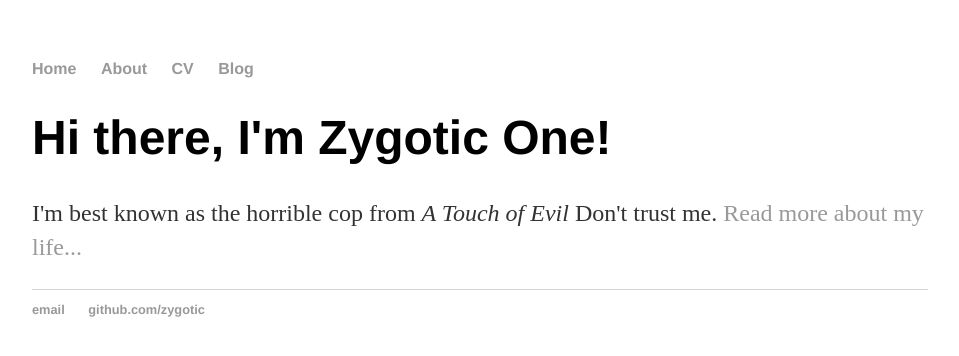
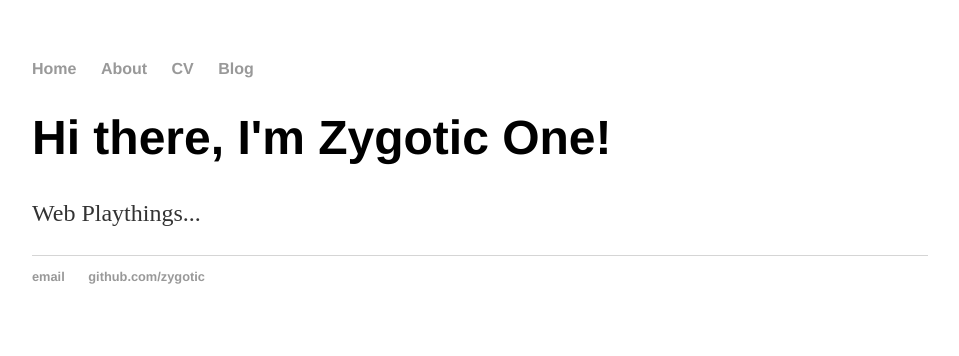
Before and after one commit to zygotic/zygotic.github.io, a plain HTML site: page index.html in a window 1280 px wide. Shown: the whole page, without its empty margins (160-1119 px from the left). Drawn offline with Linux system fonts and the light colour scheme.

Commit message:
Update index.html

```diff
--- a/index.html
+++ b/index.html
@@ -17,7 +17,7 @@
 		<div class="container">
     		<div class="blurb">
         		<h1>Hi there, I'm Zygotic One!</h1>
-				<p>I'm best known as the horrible cop from <em>A Touch of Evil</em> Don't trust me. <a href="/about">Read more about my life...</a></p>
+				<p>Web Playthings...</p>
     		</div><!-- /.blurb -->
 		</div><!-- /.container -->
 		<footer>
```
